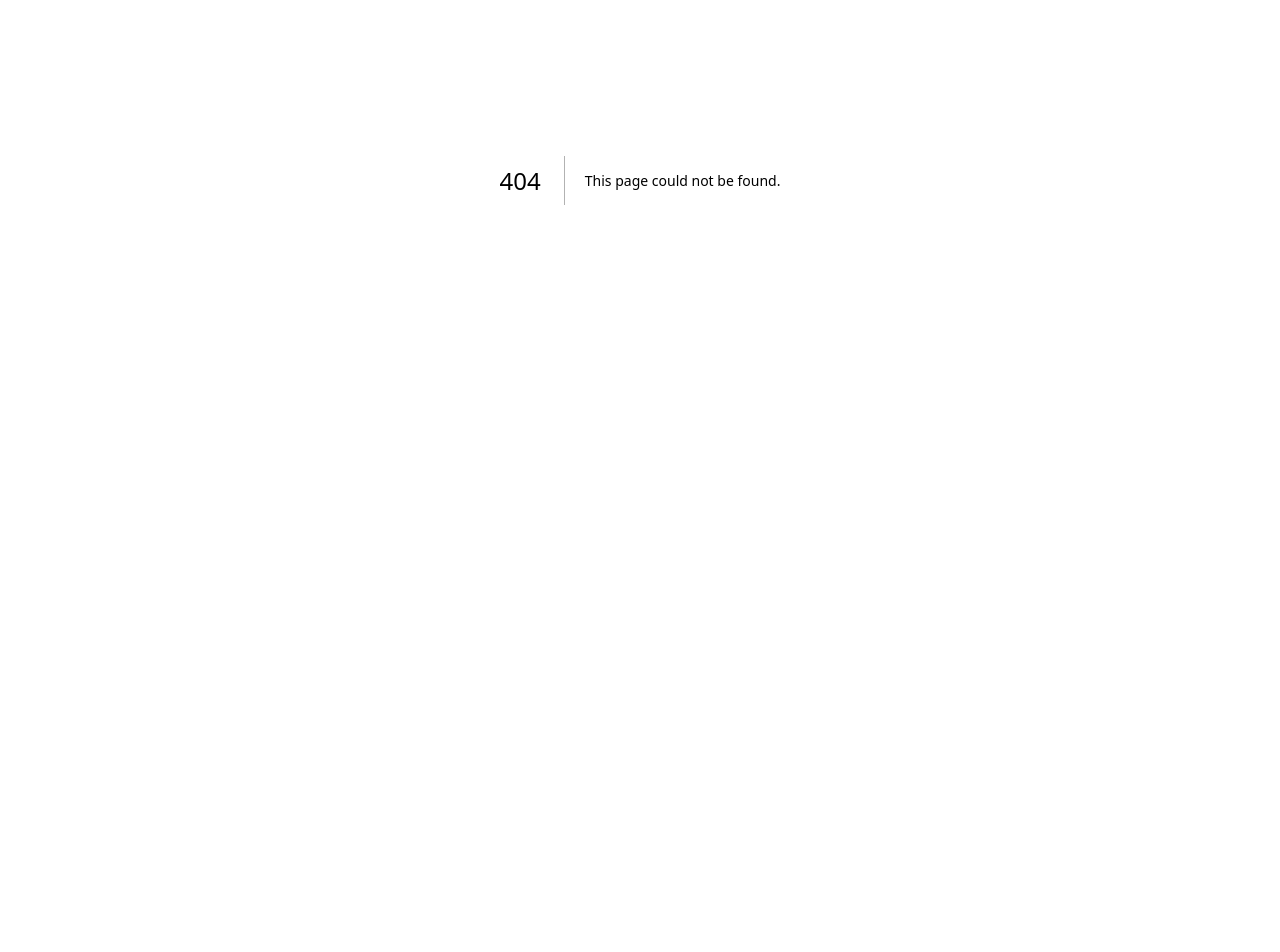
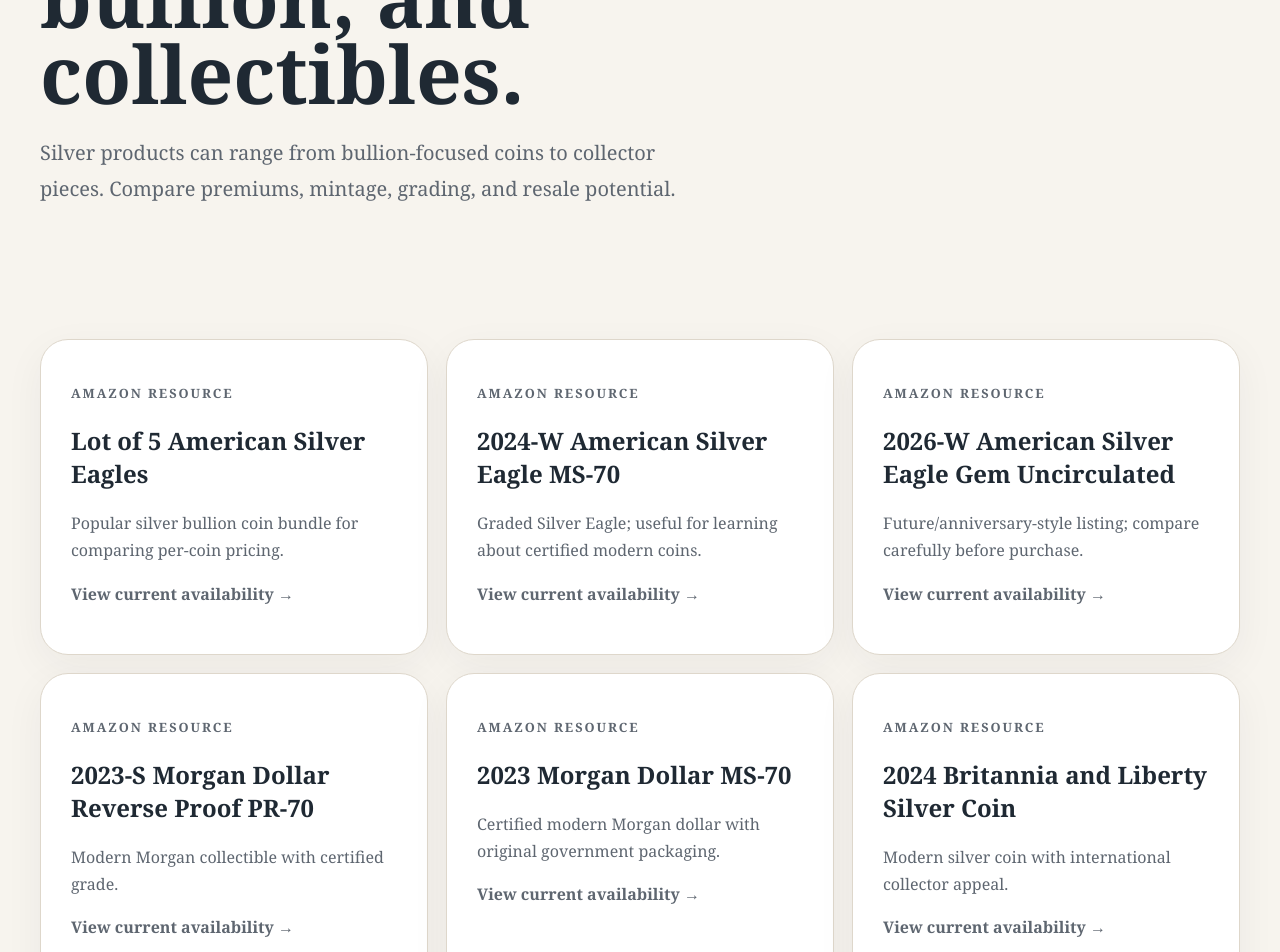
Before and after one commit to BryanFinnigan/tangible-value-v1, a Next.js app: page /acquire/silver in a window 1280 px wide. Before the commit this address had no page. Shown: the part 220-1172 px from the top of the page. Before the commit the page ends 800 px from the top, so only its background shows below. Built offline with nearby package versions, Linux system fonts and the light colour scheme.

Commit message:
Create page.tsx

```diff
--- /dev/null
+++ b/app/acquire/silver/page.tsx
@@ -0,0 +1,59 @@
+export const metadata = {
+  title: "Silver Coins on Amazon | Tangible Knowledge",
+  description:
+    "Browse selected silver coins, bullion coins, and collectible silver resources with buyer education notes.",
+};
+
+const silverProducts = [
+  ["Lot of 5 American Silver Eagles", "Popular silver bullion coin bundle for comparing per-coin pricing.", "https://amzn.to/4glygDU"],
+  ["2024-W American Silver Eagle MS-70", "Graded Silver Eagle; useful for learning about certified modern coins.", "https://amzn.to/4p9VFKV"],
+  ["2026-W American Silver Eagle Gem Uncirculated", "Future/anniversary-style listing; compare carefully before purchase.", "https://amzn.to/3R4p2Se"],
+  ["2023-S Morgan Dollar Reverse Proof PR-70", "Modern Morgan collectible with certified grade.", "https://amzn.to/4aI1LMv"],
+  ["2023 Morgan Dollar MS-70", "Certified modern Morgan dollar with original government packaging.", "https://amzn.to/4gwxWlX"],
+  ["2024 Britannia and Liberty Silver Coin", "Modern silver coin with international collector appeal.", "https://amzn.to/3SP19yD"],
+  ["Lot of 25 Canadian Silver Maple Leafs", "Large silver bullion lot; compare total cost and premium carefully.", "https://amzn.to/3R1vE3C"],
+  ["Fiji Mona Lisa x Starry Night Silver Coin", "Themed collectible silver coin; more collector-focused than bullion-focused.", "https://amzn.to/44hEwp4"],
+  ["Niue Marvel Iron Man vs Ultron Silver Coin", "Pop-culture silver collectible; best for collectors, not pure bullion stacking.", "https://amzn.to/4p6olnU"],
+];
+
+export default function SilverAcquirePage() {
+  return (
+    <main className="home">
+      <section className="hero">
+        <div>
+          <p className="eyebrow">ACQUIRE SILVER</p>
+          <h1>Silver coins, bullion, and collectibles.</h1>
+          <p className="lede">
+            Silver products can range from bullion-focused coins to collector
+            pieces. Compare premiums, mintage, grading, and resale potential.
+          </p>
+        </div>
+      </section>
+
+      <section className="pillars">
+        {silverProducts.map(([title, text, url]) => (
+          <a
+            key={title}
+            className="card"
+            href={url}
+            target="_blank"
+            rel="nofollow sponsored noopener noreferrer"
+          >
+            <p className="eyebrow">Amazon Resource</p>
+            <h2>{title}</h2>
+            <p>{text}</p>
+            <p><strong>View current availability →</strong></p>
+          </a>
+        ))}
+      </section>
+
+      <section className="newsletter">
+        <h2>Disclosure</h2>
+        <p>
+          This page contains affiliate links. Tangible Knowledge may earn from
+          qualifying purchases.
+        </p>
+      </section>
+    </main>
+  );
+}
```
